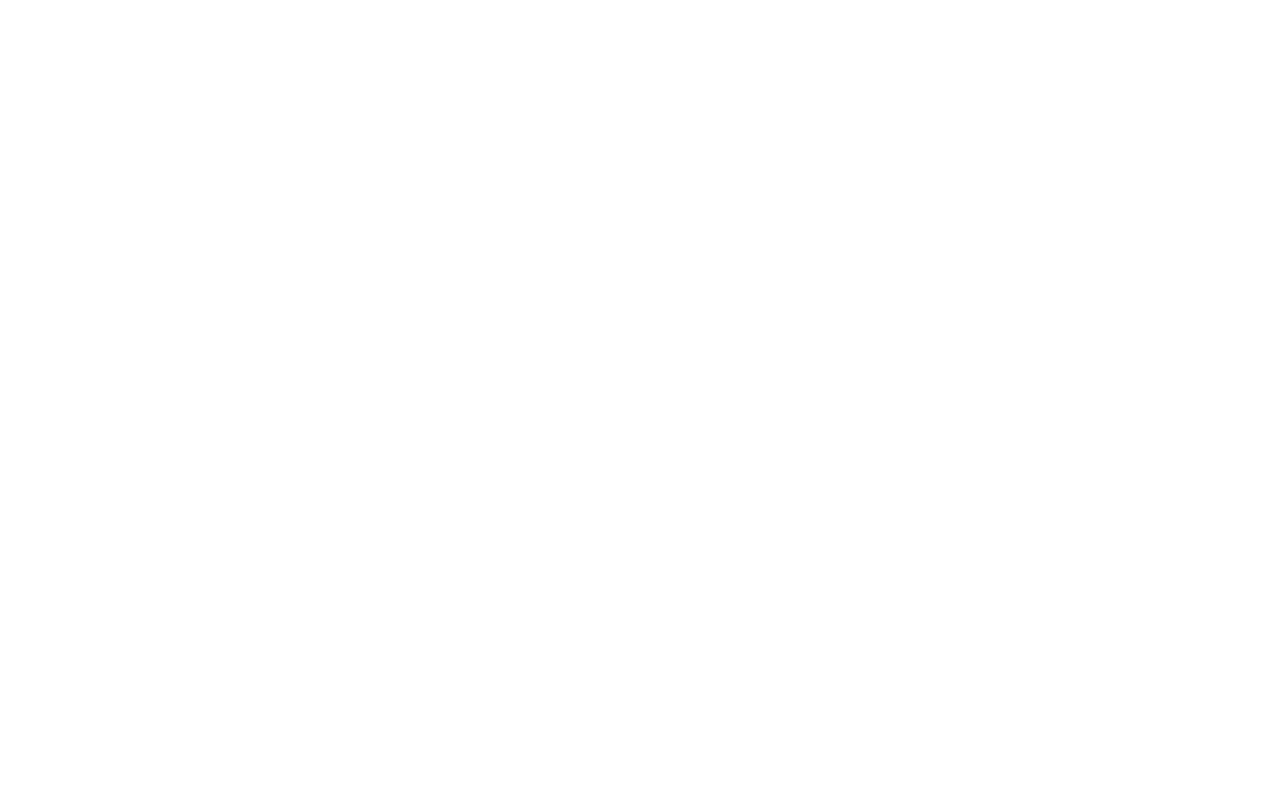
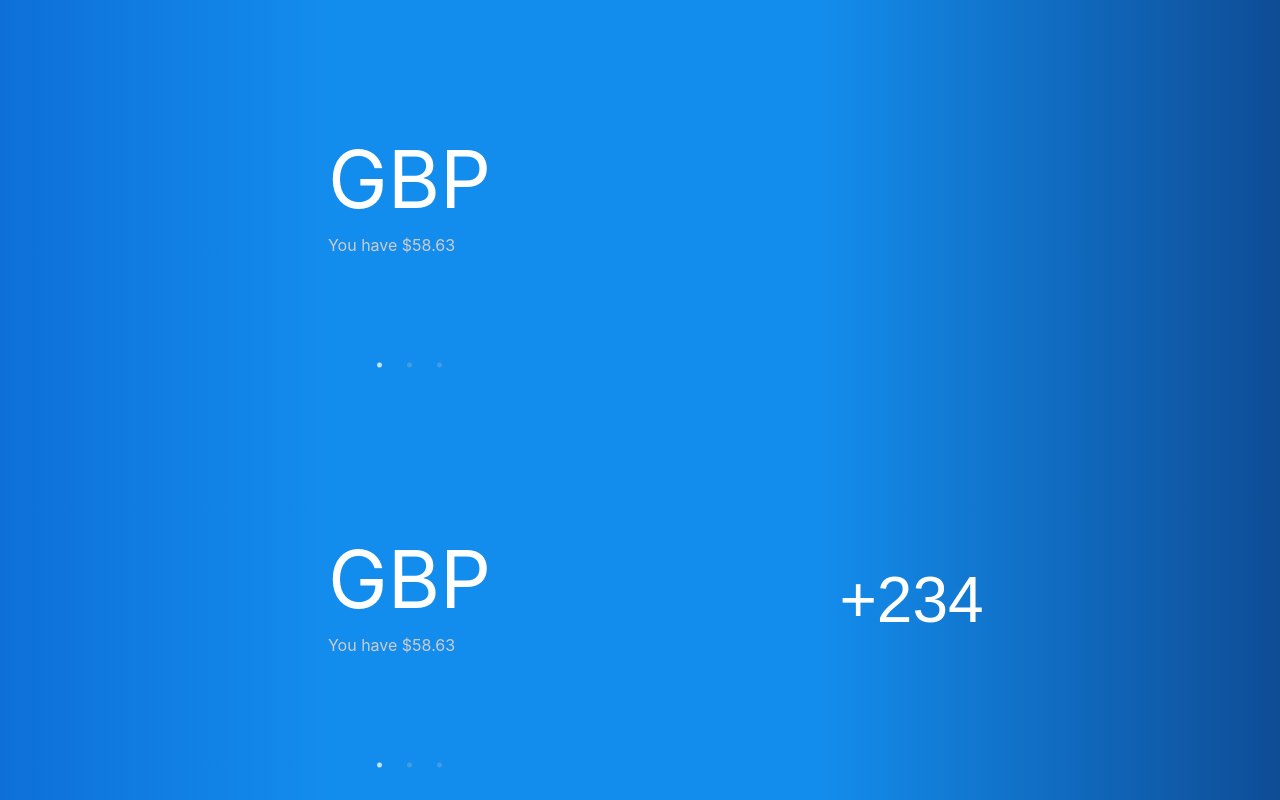
Before and after one commit to maksim-korzhov/revolut, a React (Create React App) app: page / in a window 1280 px wide. Built offline with nearby package versions, Linux system fonts and the light colour scheme.

Commit message:
Base markup

```diff
--- a/package.json
+++ b/package.json
@@ -12,10 +12,14 @@
     "@types/react": "^16.9.0",
     "@types/react-dom": "^16.9.0",
     "@types/react-redux": "^7.1.7",
+    "@types/react-slick": "^0.23.4",
     "react": "^17.0.2",
     "react-dom": "^17.0.2",
+    "react-number-format": "^4.5.5",
     "react-redux": "^7.2.0",
     "react-scripts": "4.0.3",
+    "react-slick": "^0.28.1",
+    "slick-carousel": "^1.8.1",
     "typescript": "~4.1.5"
   },
   "scripts": {
--- a/src/App.css
+++ b/src/App.css
@@ -0,0 +1,91 @@
+* {
+  box-sizing: border-box;
+}
+
+.container {
+  background: rgb(14,111,217);
+  background: linear-gradient(90deg, rgba(14,111,217,1) 0%, rgba(19,141,237,1) 26%, rgba(19,141,237,1) 64%, rgba(14,76,150,1) 100%);
+  display: flex;
+}
+
+.wrapper {
+  margin: auto;
+  height: 100vh;
+  width: 100vw;
+  max-width: 768px;
+}
+
+/* Slider */
+.slider {
+  margin: auto;
+  height: 50vh;
+  position: relative;
+}
+
+.slider-item {
+  height: 50vh;
+  width: 50vw;
+}
+
+/* Exchange section */
+.exchange {
+  height: 100%;
+  width: 40%;
+}
+
+.exchange-wrapper {
+  display: flex;
+  align-items: center;
+  height: 100%;
+}
+
+.exchange-content {
+  margin: auto;
+}
+
+.exchange-currency {
+  color: #fff;
+  font-size: 2rem;
+  font-weight: normal;
+  margin: 0;
+}
+
+@media screen and (min-width: 768px) {
+  .exchange-currency {
+    font-size: 5rem;
+  }
+}
+
+.exchange-inwallet {
+  color: #ccc;
+  font-size: 0.8rem;
+  margin-top: 0.5rem;
+}
+
+@media screen and (min-width: 576px) {
+  .exchange-inwallet {
+    font-size: 1rem;
+  }
+}
+
+/* Exchange value input */
+.exchangeValue {
+  font-size: 2rem;
+  border: none;
+  background: transparent;
+  color: #fff;
+  outline: none;
+  text-align: right;
+
+  position: absolute;
+  left : 95%;
+  top: 50%;
+  transform: translate(-100%, -50%);
+  width: 40%;
+}
+
+@media screen and (min-width: 768px) {
+  .exchangeValue {
+    font-size: 4rem;
+  }
+}
--- a/src/App.tsx
+++ b/src/App.tsx
@@ -1,9 +1,117 @@
-import React from 'react';
-import './App.css';
+import React from "react";
+import Slider from "react-slick";
+import "slick-carousel/slick/slick.css";
+import "slick-carousel/slick/slick-theme.css";
+import "./features/slider/slider.css";
+
+import NumberFormat, { NumberFormatValues } from "react-number-format";
+
+import "./App.css";
 
 function App() {
+  const settings = {
+    arrows: false,
+    dots: true,
+    easing: "ease-in-out",
+    infinite: true,
+    mobileFirst: true,
+    speed: 500,
+    slidesToShow: 1,
+    slidesToScroll: 1,
+  };
+
+  function withLengthLimit(inputObj: NumberFormatValues) {
+    const { floatValue } = inputObj;
+    const MAX_AT_ONCE = 10000000;
+    if (floatValue && floatValue >= MAX_AT_ONCE) return false;
+
+    return true;
+  }
+
   return (
-    <div></div>
+    <div className="container">
+      <div className="wrapper">
+        <div className="slider slider--light">
+          <section className="exchange">
+            <Slider {...settings}>
+              <div className="slider-item">
+                <div className="exchange-wrapper">
+                  <div className="exchange-content">
+                    <h3 className="exchange-currency">GBP</h3>
+                    <p className="exchange-inwallet">You have $58.63</p>
+                  </div>
+                </div>
+              </div>
+              <div className="slider-item">
+                <div className="exchange-wrapper">
+                  <div className="exchange-content">
+                    <h3 className="exchange-currency">EUR</h3>
+                    <p className="exchange-inwallet">You have $58.63</p>
+                  </div>
+                </div>
+              </div>
+              <div className="slider-item">
+                <div className="exchange-wrapper">
+                  <div className="exchange-content">
+                    <h3 className="exchange-currency">USD</h3>
+                    <p className="exchange-inwallet">You have $58.63</p>
+                  </div>
+                </div>
+              </div>
+            </Slider>
+          </section>
+
+          <NumberFormat
+            className="exchangeValue"
+            thousandSeparator={true}
+            decimalScale={2}
+            isAllowed={withLengthLimit}
+            prefix="–"
+          />
+        </div>
+
+        <div className="slider slider--light">
+          <section className="exchange">
+            <Slider {...settings}>
+              <div className="slider-item">
+                <div className="exchange-wrapper">
+                  <div className="exchange-content">
+                    <h3 className="exchange-currency">GBP</h3>
+                    <p className="exchange-inwallet">You have $58.63</p>
+                  </div>
+                </div>
+              </div>
+              <div className="slider-item">
+                <div className="exchange-wrapper">
+                  <div className="exchange-content">
+                    <h3 className="exchange-currency">EUR</h3>
+                    <p className="exchange-inwallet">You have $58.63</p>
+                  </div>
+                </div>
+              </div>
+              <div className="slider-item">
+                <div className="exchange-wrapper">
+                  <div className="exchange-content">
+                    <h3 className="exchange-currency">USD</h3>
+                    <p className="exchange-inwallet">You have $58.63</p>
+                  </div>
+                </div>
+              </div>
+            </Slider>
+          </section>
+
+          <NumberFormat
+            className="exchangeValue"
+            thousandSeparator={true}
+            decimalScale={2}
+            isAllowed={withLengthLimit}
+            disabled
+            prefix="+"
+            value="234"
+          />
+        </div>
+      </div>
+    </div>
   );
 }
 
--- /dev/null
+++ b/src/features/slider/slider.css
@@ -0,0 +1,11 @@
+.slick-dots {
+    bottom: 25px;
+}
+
+.slick-dots li button:before {
+    color: #ccc;
+}
+
+.slick-dots li.slick-active button:before {
+    color: #fff;
+}
```
Also changed, not shown: 1 other file (tests, documents, lock files or other folders).
